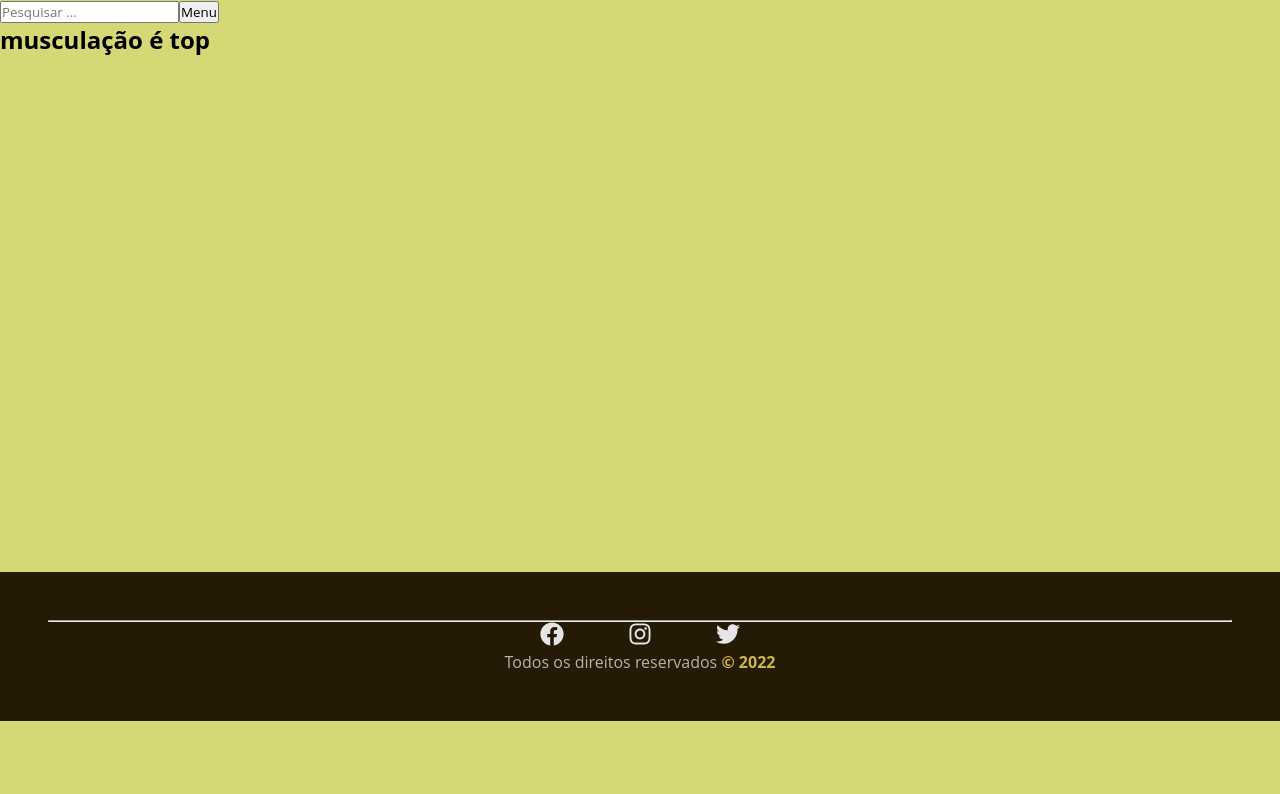
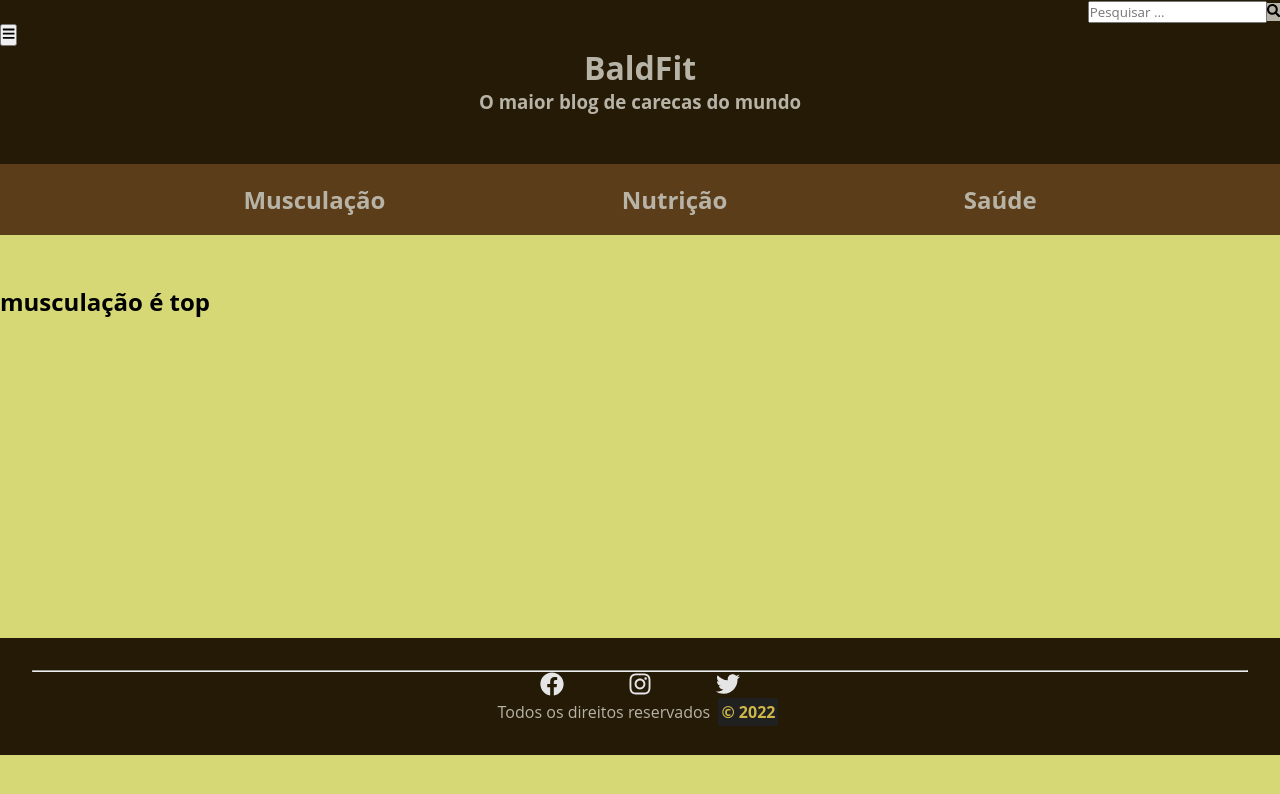
Before and after one commit to FabioOss/bald-fit, a Next.js app: page / in a window 1280 px wide. Shown: the top 794 px of the page. Built offline with nearby package versions, Linux system fonts and the light colour scheme.

Commit message:
alterações no css

```diff
--- a/src/components/Footer.tsx
+++ b/src/components/Footer.tsx
@@ -3,8 +3,8 @@ import { FaFacebook, FaInstagram, FaTwitter } from 'react-icons/fa'
 
 export default function Footer() {
 	return (
-		<div className={styles.container_height}>
-			<div className={styles.container}>
+		<div className={styles.container_footer_height}>
+			<div className={styles.container_footer}>
 				<hr />
 				<ul className={styles.footer}>
 					<li> <FaFacebook /> </li>
--- a/src/components/Topbar.tsx
+++ b/src/components/Topbar.tsx
@@ -1,8 +1,26 @@
+import { FaBars, FaSearch } from 'react-icons/fa'
+import styles from '../styles/Topbar.module.css'
+
 export default function Topbar() {
 	return (
-		<div>
-			<input type='text'autoComplete='on' name='search' placeholder='Pesquisar ...' maxLength={20}></input>
-			<button>Menu</button>
+		<div className={styles.container}>
+			<div className={styles.search}>
+				<input type='text' autoComplete='on' name='search' placeholder='Pesquisar ...' maxLength={20} ></input >
+				<button> <FaSearch /> </button>
+			</div>
+			<button><FaBars /></button>
+			<div className={styles.title}>
+				<h1> <span>BaldFit</span></h1>
+				<h3>O maior blog de carecas do mundo</h3>
+			</div>
+			<div className={styles.categories}>
+				<ul className={styles.categories_list}>
+					<li>Musculação</li>
+					<li>Nutrição</li>
+					<li>Saúde</li>
+				</ul>
+			</div>
+
 		</div>
 	)
 }
--- a/src/pages/index.tsx
+++ b/src/pages/index.tsx
@@ -1,4 +1,4 @@
-import Footer from "../components/footer";
+import Footer from "../components/Footer";
 import Topbar from "../components/Topbar";
 
 
@@ -11,7 +11,6 @@ export default function Home(){
           <h1>musculação é top</h1>
         </article>
       </div>
-
       <Footer />
     </div>
   )
--- a/src/styles/Footer.module.css
+++ b/src/styles/Footer.module.css
@@ -1,37 +1,43 @@
-.container_height{
-margin-top: 516px;
+.container_footer_height {
+	margin-top: 25%;
+
 }
 
-.container {
+.container_footer {
 	background-color: #241a06;
 	color: #b7b3a7;
 	text-align: center;
-	padding: 3em;
+	padding: 2em;
 
 }
 
 .footer {
 	display: flex;
-  justify-content: center;
-  list-style-type: none;
+	justify-content: center;
+	list-style-type: none;
 	background-color: #241a06;
 	color: #e5e5e5;
 }
+
 .footer li {
 	margin: 0 2em;
+}
+
+.footer li:hover {
+	color: #ceb747;
 
 }
 
-.footer li:hover {
-	color: #ceb747	;
+.footer svg {
+	font-size: 1.5em;
+	cursor: pointer;
 }
 
-.footer svg{
-	font-size: 1.5em;
-	cursor:pointer;
+.container_footer span {
+	background-color: #202020;
+	margin: 0 0.25em;
+	padding: 3px;
+	color: #ceb747;
+	font-weight: bold;
+
 }
-
-.container span{
-	color: #ceb747	;
-	font-weight: bold;
-}
--- a/src/styles/Topbar.module.css
+++ b/src/styles/Topbar.module.css
@@ -0,0 +1,53 @@
+.container {
+    background-color: #241a06;
+    color: #b7b3a7;
+    height: 20%;
+    margin-bottom: 50px;
+
+}
+.title{
+    text-align: center;
+
+}
+.title span:hover{
+	color: #ceb747;
+    cursor: pointer;
+    font-weight: bold;
+}
+
+.search {
+    text-align: right;
+    justify-content: flex-end;
+
+}
+.search button{
+    background-color: #b7b3a7;
+    border: none;
+}
+
+.categories{
+    text-align: center;
+    padding: 1em;
+	color: #b7b3a7;
+    background-color: #5C3D19;
+    margin-top: 50px;
+}
+
+.categories_list{
+
+    padding: 3px;
+    list-style-type: none;
+    display: flex;
+    justify-content: space-evenly
+}
+
+.categories_list li{
+    margin: 0 0.5em;
+    cursor: pointer;
+    font-size: 1.5em;
+    font-weight: bold;
+}
+
+.categories_list li:hover{
+	color: #ceb747;
+}
```
